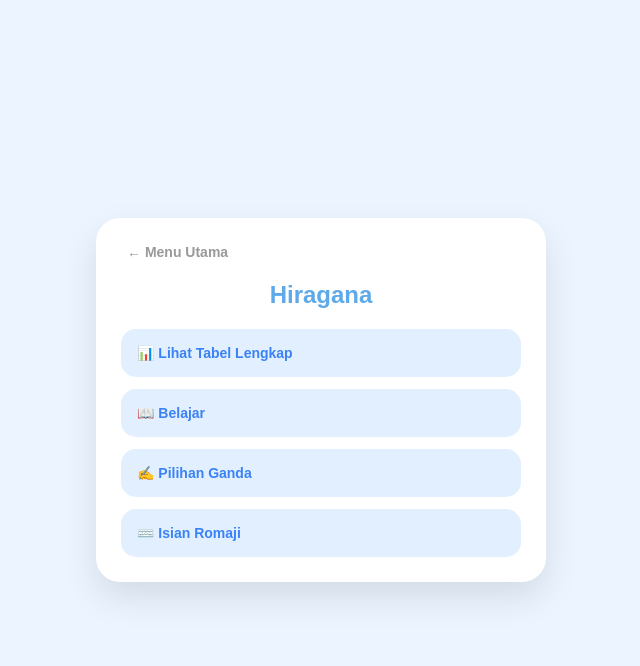
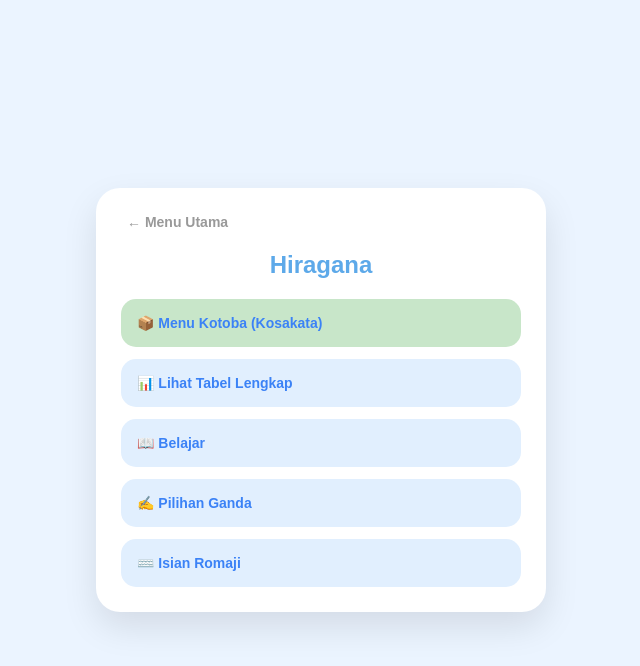
Before and after one commit to monicadyahp/belajar-jepang, a React (Vite) app: page / in a window 1280 px wide. Both pictures are taken after a click on the button "あ Hiragana". Shown: the top 666 px of the page, without its empty margins (319-959 px from the left). Built offline with nearby package versions, Linux system fonts and the light colour scheme.

Commit message:
kotoba n5 pindah depan

```diff
--- a/src/App.tsx
+++ b/src/App.tsx
@@ -39,6 +39,7 @@ function App() {
       correctValue = 'romaji' in correct ? (correct as any).romaji : (correct as Kanji).onyomi;
     }
 
+    // Algoritma pengambil jawaban salah yang lebih cepat untuk data 700+
     const wrongOptions: string[] = [];
     while (wrongOptions.length < 2) {
       const randomItem = data[Math.floor(Math.random() * data.length)];
@@ -156,6 +157,9 @@ function App() {
           <button onClick={() => setView('mainMenu')} style={styles.backBtn}>← Menu Utama</button>
           <h2 style={styles.title}>{selectedCategory}</h2>
           <div style={styles.menuGrid}>
+            {selectedCategory === 'hiragana' && (
+              <button style={{...styles.subBtn, backgroundColor: '#c8e6c9'}} onClick={() => setView('kotobaMenu')}>📦 Menu Kotoba (Kosakata)</button>
+            )}
             <button style={styles.subBtn} onClick={() => setView('tableView')}>📊 Lihat Tabel Lengkap</button>
             <button style={styles.subBtn} onClick={() => { setView('flashcard'); generateQuestion('flashcard'); }}>📖 Belajar</button>
             <button style={styles.subBtn} onClick={() => { setView('quizSelect'); generateQuestion('quizSelect'); }}>✍️ Pilihan Ganda</button>
--- a/vite.config.ts
+++ b/vite.config.ts
@@ -29,4 +29,7 @@ export default defineConfig({
       }
     })
   ],
+  build: {
+    sourcemap: false, // <--- Tambahkan baris ini
+  },
 })
```
Also changed, not shown: 1 other file (tests, documents, lock files or other folders).
